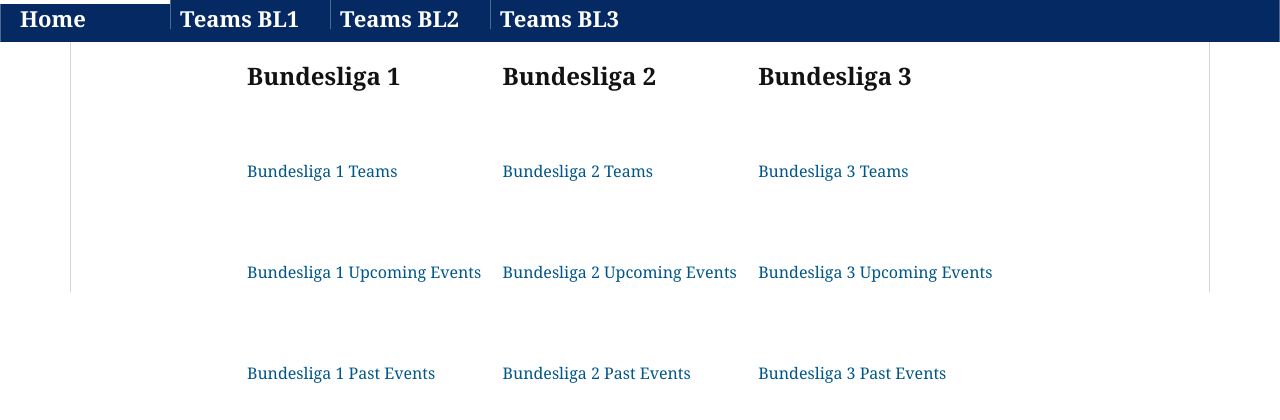
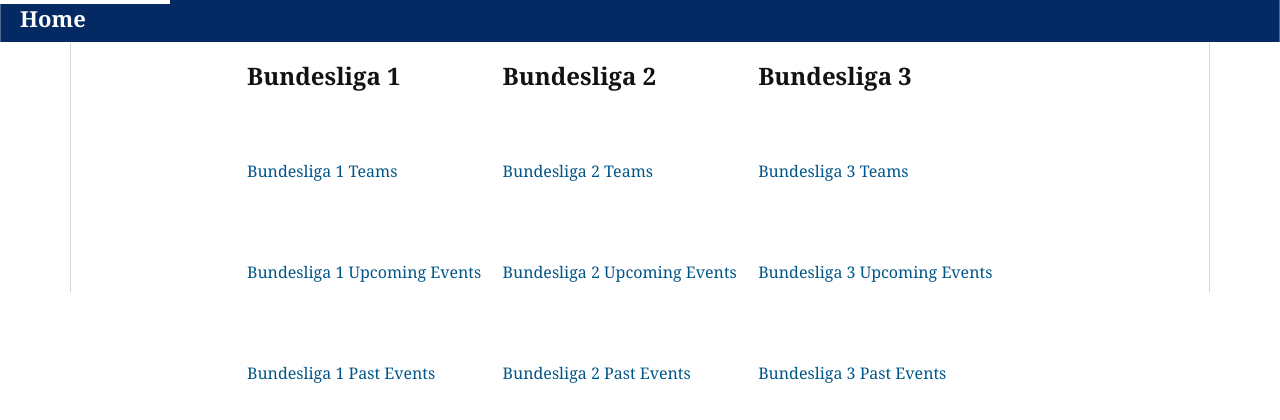
Before and after one commit to hristo-grudev/bundesliga_app, a Django app: template templates/bundesliga.html in a window 1280 px wide. Shown: the top 420 px of the page. Run offline with Django 3.2, Linux system fonts and the light colour scheme; the template is opened without the code that fills it, so the values that code supplies are empty; parts of the project's set-up code (start-up, migrations or seed data) failed here and were passed over; some web fonts are replaced.

Commit message:
update top menu

```diff
--- a/templates/base.html
+++ b/templates/base.html
@@ -28,17 +28,17 @@
                     <a class="pillar-link" href="{% url 'home' %}">Home</a>
                 </li>
 
-                <li class="pillars__item">
-                    <a class="pillar-link" href="{% url 'teams view' 'bl1' %}">Teams BL1</a>
-                </li>
-
-                <li class="pillars__item">
-                    <a class="pillar-link" href="{% url 'teams view' 'bl2' %}">Teams BL2</a>
-                </li>
-
-                <li class="pillars__item">
-                    <a class="pillar-link" href="{% url 'teams view' 'bl3' %}">Teams BL3</a>
-                </li>
+{#                <li class="pillars__item">#}
+{#                    <a class="pillar-link" href="{% url 'teams view' 'bl1' %}">Teams BL1</a>#}
+{#                </li>#}
+{##}
+{#                <li class="pillars__item">#}
+{#                    <a class="pillar-link" href="{% url 'teams view' 'bl2' %}">Teams BL2</a>#}
+{#                </li>#}
+{##}
+{#                <li class="pillars__item">#}
+{#                    <a class="pillar-link" href="{% url 'teams view' 'bl3' %}">Teams BL3</a>#}
+{#                </li>#}
 
             </ul>
 
```
